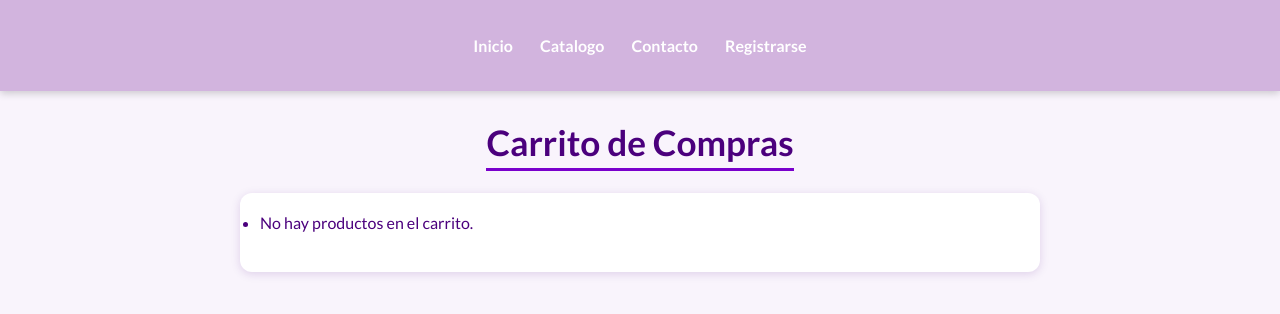
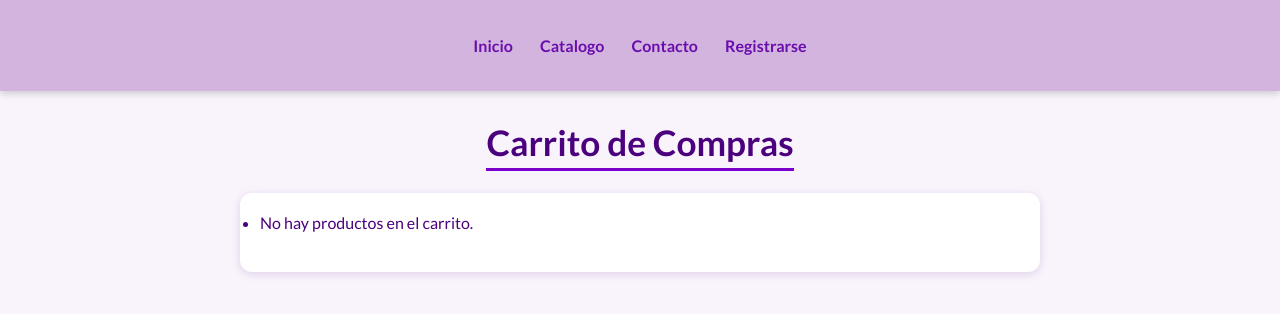
Before and after one commit to ncdreambooks/ncdreambooks.github.io, a plain HTML site: page carritodecompras.html in a window 1280 px wide. Drawn offline with Linux system fonts and the light colour scheme.

Commit message:
Update carritodecompras.css

```diff
--- a/carritodecompras.css
+++ b/carritodecompras.css
@@ -39,7 +39,7 @@ body {
 
 .menu a {
   text-decoration: none;
-  color: white;
+  color: #6a0dad;
   font-weight: bold;
   padding: 8px 12px;
   border-radius: 6px;
```
